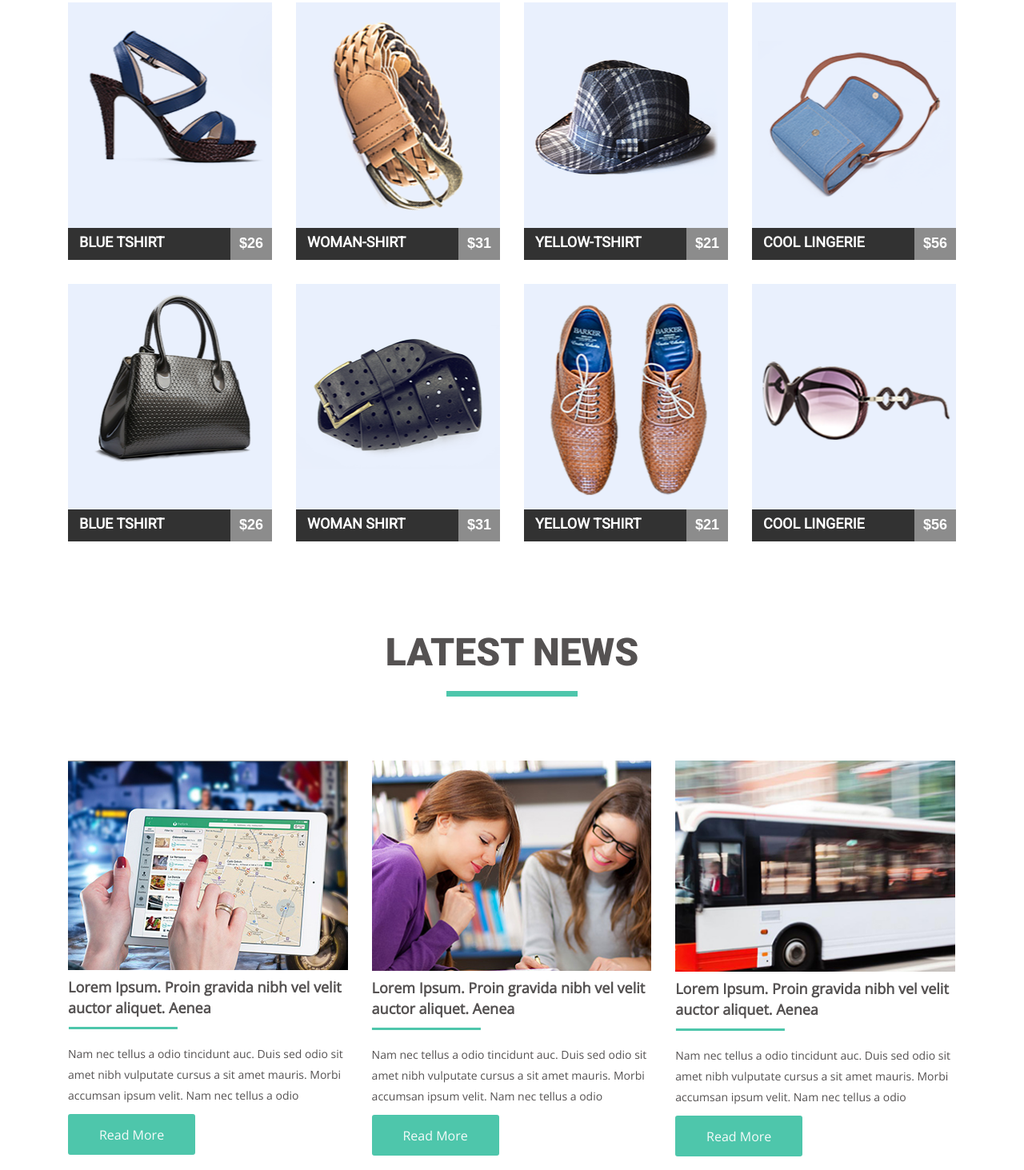
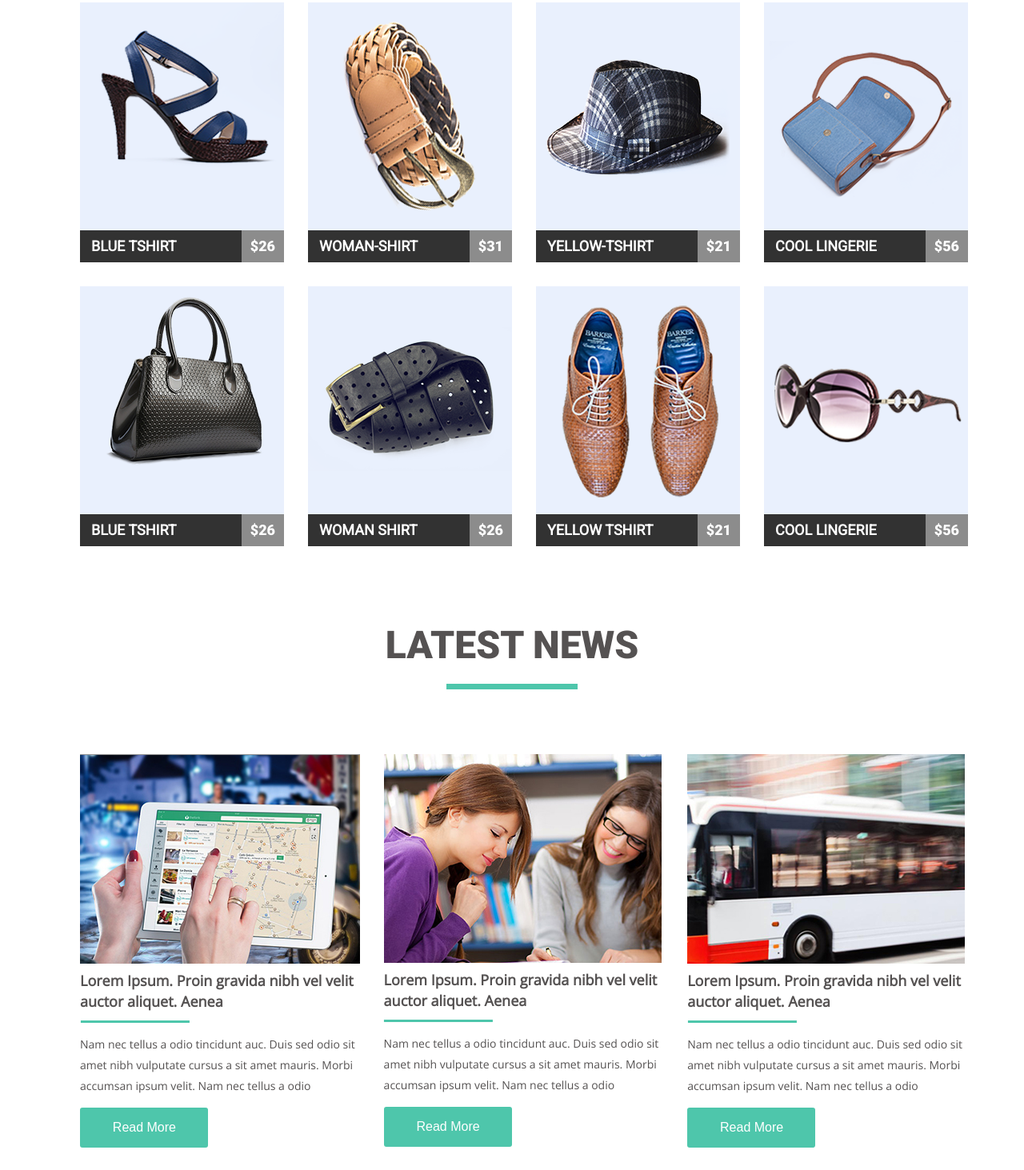
Before and after one commit to isoyev-km/goit-fe-course, a plain HTML site: page homework-04/index.html in a window 1280 px wide. Shown: the part 321-1784 px from the top of the page at 80% size. Drawn offline with nearby package versions, Linux system fonts and the light colour scheme; files whose address does not match are found by name.

Commit message:
hw4-redo

```diff
--- a/homework-04/css/styles.css
+++ b/homework-04/css/styles.css
@@ -38,22 +38,18 @@ body {
   clear: both;
 }
 
-#wrapper {
-  max-width: 1170px;
+.wrapper {
+  width: 1170px;
   padding: 0 15px;
+  padding-top: 33px;
   margin: 0 auto;
+
 }
 
 /* HEADER SECTION  */
 
 .page-header {
-  max-width: 1170px;
-  margin: 0 15px;
-  padding: 0;
-}
-
-.nav-list {
-  margin-top: 33px;
+  padding: 0 15px;
 }
 
 .site-logo {
@@ -71,7 +67,6 @@ body {
 }
 
 .site-navigation {
-  width: 520px;
   margin: 0;
   padding: 0;
   list-style: none;
@@ -97,20 +92,19 @@ body {
 
 /* FEATURES SECTION */
 
-h2 {
+.featured-products {
   position: relative;
   text-align: center;
   text-transform: uppercase;
   color: #515151;
   margin-top: 93px;
   font-family: "Roboto-Black", sans-serif;
-  font-weight: 600;
   font-size: 48px;
   line-height: 32px;
   padding-bottom: 39px;
 }
 
-h2::after {
+.featured-products::after {
   position: absolute;
   bottom: 0;
   left: 50%;
@@ -121,22 +115,16 @@ h2::after {
   background: #4ec6ab;
 }
 
-img {
-  vertical-align: top;
-  min-width: 100%;
-  height: auto;
-}
-
 .container {
-  max-width: 1170px;
+  width: 1140px;
   padding: 0 15px;
   margin: 0 auto;
   display: block;
 }
 
 .card-list {
-  max-width: 1170px;
-  margin: 0 -15px;
+  width: 1140px;
+  margin: 0 0px;
   overflow: hidden;
   margin-top: 92px;
 }
@@ -154,51 +142,62 @@ img {
 
 .card-img {
   background: #e9f0fd;
-  height: 282px;
   position: relative;
 }
 
-.card-img img {
-  position: relative;
-  top: 50%;
-  left: 50%;
-  transform: translate(-50%, -50%);
-}
-
 .card-footer {
-  position: relative;
   overflow: hidden;
   color: #fff;
   background: #323232;
   height: 40px;
+  font-family: "Roboto-Black", sans-serif;
 }
 
 .card-name {
-  position: absolute;
-  top: 50%;
-  margin-top: -0.625em;
-  text-transform: uppercase;
   font-family: "Roboto";
+  color: #fff;
   font-size: 18px;
-  padding-left: 14px;
+  line-height: 32px;
+  padding: 4px 14px;
+  margin: 0;
 }
 
 .card-price {
   float: right;
   background-color: rgba(255, 255, 255, 0.44);
   font-size: 18px;
-  position: relative;
-  top: 25%;
-  margin-top: -0.625em;
-  padding: 11px;
+  line-height: 32px;
+  padding: 4px 11px;
+  font-weight: bold;
 }
 
 /* LATEST-NEWS SECTION */
+.latest-news {
+  list-style: none;
+  margin-top: 66px;
+  padding: 0;
+}
 
 .news-header {
+  position: relative;
+  text-align: center;
+  text-transform: uppercase;
   font-size: 48px;
   color: #555252;
-  font-weight: bold;
+  margin: 0;
+  font-family: "Roboto-Black", sans-serif;
+  padding-bottom: 28px;
+}
+
+.news-header::after {
+  position: absolute;
+  bottom: 0;
+  left: 50%;
+  transform: translatex(-50%);
+  content: "";
+  height: 7px;
+  width: 164px;
+  background: #4ec6ab;
 }
 
 .news-link {
@@ -209,15 +208,12 @@ img {
   text-transform: none;
 }
 
-.news-img {
-  margin-bottom: -10px;
-}
-
 .news-name {
   position: relative;
   padding-bottom: 14px;
   font-family: "Open Sans", sans-serif;
   font-size: 18px;
+  margin: 0;
 }
 
 .news-name::after {
@@ -231,17 +227,10 @@ img {
   background: #4ec6ab;
 }
 
-.latest-news {
-  list-style: none;
-  margin-top: 80px;
-  padding: 0;
-}
-
 .news-list {
   max-width: 1140px;
-  margin: 0 -15px;
   overflow: hidden;
-  margin-top: 41px;
+  margin-top: 81px;
   position: absolute;
   line-height: 26px;
   font-size: 14px;
@@ -256,15 +245,22 @@ img {
   width: 33.3%;
 }
 
-.button > button {
-  margin-top: 10px;
-  margin-bottom: 14px;
-  font-size: 16px;
-  line-height: 26px;
-  color: #f6fbfa;
-  background-color: #4ec6ab;
-  width: 159px;
-  height: 51px;
+.button-box {
+  width: 160px;
+  height: 50px;
   border: 1px;
   border-radius: 3px;
+  background-color: #4ec6ab;
+  text-align: center;
+  position: relative;
 }
+
+.button {
+  text-transform: none;
+  font-size: 16px;
+  color: #ffffff;
+  font-weight: normal;
+  position: absolute;
+  top: 25%;
+  right: 25%;
+}
--- a/homework-04/index.html
+++ b/homework-04/index.html
@@ -16,7 +16,7 @@
     <title>Document</title>
   </head>
   <body>
-    <div id="wrapper">
+    <div class="wrapper">
       <header class="page-header">
         <nav class="nav-list">
           <a href="#" class="site-logo">mart</a>
@@ -45,7 +45,7 @@
       <main>
         <section class="cards">
           <div class="container">
-            <h2>featured products</h2>
+            <h2 class="featured-products">featured products</h2>
             <div class="card-list">
               <div class="card">
                 <a href="#" class="card-item">
@@ -57,11 +57,13 @@
                       height="282"
                     />
                   </div>
+                </a>
                   <div class="card-footer">
-                    <span class="card-name">blue tshirt</span>
                     <span class="card-price">$26</span>
+                    <a href="#" class="footer-name">
+                      <h3 class="card-name">blue tshirt</h3>
+                    </a>
                   </div>
-                </a>
               </div>
               <div class="card">
                 <a href="#" class="card-item">
@@ -73,11 +75,13 @@
                       height="282"
                     />
                   </div>
+                </a>
                   <div class="card-footer">
-                    <span class="card-name">woman-shirt</span>
                     <span class="card-price">$31</span>
+                    <a href="#" class="footer-name">
+                      <h3 class="card-name">woman-shirt</h3>
+                    </a>
                   </div>
-                </a>
               </div>
               <div class="card">
                 <a href="#" class="card-item">
@@ -89,11 +93,13 @@
                       height="282"
                     />
                   </div>
+                </a>
                   <div class="card-footer">
-                    <span class="card-name">yellow-tshirt</span>
                     <span class="card-price">$21</span>
+                    <a href="#" class="footer-name">
+                      <h3 class="card-name">yellow-tshirt</h3>
+                    </a>
                   </div>
-                </a>
               </div>
               <div class="card">
                 <a href="#" class="card-item">
@@ -105,11 +111,13 @@
                       height="282"
                     />
                   </div>
+                </a>
                   <div class="card-footer">
-                    <span class="card-name">cool lingerie</span>
                     <span class="card-price">$56</span>
+                    <a href="#" class="footer-name">
+                      <h3 class="card-name">cool lingerie</h3>
+                    </a>
                   </div>
-                </a>
               </div>
               <div class="card">
                 <a href="#" class="card-item">
@@ -121,11 +129,13 @@
                       height="282"
                     />
                   </div>
+                </a>
                   <div class="card-footer">
-                    <span class="card-name">blue tshirt</span>
                     <span class="card-price">$26</span>
+                    <a href="#" class="footer-name">
+                      <h3 class="card-name">blue tshirt</h3>
+                    </a>
                   </div>
-                </a>
               </div>
               <div class="card">
                 <a href="#" class="card-item">
@@ -137,27 +147,31 @@
                       height="282"
                     />
                   </div>
+                </a>
                   <div class="card-footer">
-                    <span class="card-name">woman shirt</span>
-                    <span class="card-price">$31</span>
+                    <span class="card-price">$26</span>
+                    <a href="#" class="footer-name">
+                      <h3 class="card-name">woman shirt</h3>
+                    </a>
                   </div>
-                </a>
               </div>
               <div class="card">
                 <a href="#" class="card-item">
                   <div class="card-img">
                     <img
                       src="img/featured/yellow-tshirt-bottom.png"
-                      alt="yellow-shirt-bottom"
+                      alt="yellow-shirt"
                       width="255"
                       height="282"
                     />
                   </div>
+                </a>
                   <div class="card-footer">
-                    <span class="card-name">yellow tshirt</span>
                     <span class="card-price">$21</span>
+                    <a href="#" class="footer-name">
+                      <h3 class="card-name">yellow tshirt</h3>
+                    </a>
                   </div>
-                </a>
               </div>
               <div class="card">
                 <a href="#" class="card-item">
@@ -169,11 +183,13 @@
                       height="282"
                     />
                   </div>
+                </a>
                   <div class="card-footer">
-                    <span class="card-name">cool lingerie</span>
                     <span class="card-price">$56</span>
+                    <a href="#" class="footer-name">
+                      <h3 class="card-name">cool lingerie</h3>
+                    </a>
                   </div>
-                </a>
               </div>
             </div>
           </div>
@@ -183,62 +199,56 @@
             <h2 class="news-header">latest news</h2>
             <div class="news-list">
               <div class="news-item">
-                <a href="#" class="news-link">
-                  <div class="news-img">
-                    <img src="img/latest-news/tablet.jpg" alt="tablet" /></div
-                ></a>
+                <a href="#" class="news-link" >
+                    <img src="img/latest-news/tablet.jpg" alt="tablet" /></a>
                 <div class="news-footer">
                   <h3 class="news-name">
                     Lorem Ipsum. Proin gravida nibh vel velit auctor aliquet.
                     Aenea
                   </h3>
-                  <span.news-description>
+                 <p class="news-description">
                     Nam nec tellus a odio tincidunt auc. Duis sed odio sit amet
                     nibh vulputate cursus a sit amet mauris. Morbi accumsan
                     ipsum velit. Nam nec tellus a odio
-                  </span.news-description>
-                  <div class="button">
-                    <button>Read More</button>
+                 </p>
+                 <div class="button-box">
+                   <a href="#" class="button">Read More</a>
                  </div>
                 </div>
               </div>
               <div class="news-item">
                 <a href="#" class="news-link">
-                  <div class="news-img">
-                    <img src="img/latest-news/writing.jpg" alt="writing" /></div
-                ></a>
+                    <img src="img/latest-news/writing.jpg" alt="writing" /></a>
                 <div class="news-footer">
                   <h3 class="news-name">
                     Lorem Ipsum. Proin gravida nibh vel velit auctor aliquet.
                     Aenea
                   </h3>
-                  <span.news-description>
+                  <p class="news-description">
                     Nam nec tellus a odio tincidunt auc. Duis sed odio sit amet
                     nibh vulputate cursus a sit amet mauris. Morbi accumsan
                     ipsum velit. Nam nec tellus a odio
-                  </span.news-description>
-                  <div class="button">
-                    <button>Read More</button>
+                  </p>
+                  <div class="button-box">
+                    <a href="#" class="button">Read More</a>
                   </div>
                 </div>
               </div>
               <div class="news-item">
                 <a href="#" class="news-link">
-                  <div class="news-img">
-                    <img src="img/latest-news/bus.jpg" alt="tablet" /></div
-                ></a>
+                    <img src="img/latest-news/bus.jpg" alt="bus" /></a>
                 <div class="news-footer">
                   <h3 class="news-name">
                     Lorem Ipsum. Proin gravida nibh vel velit auctor aliquet.
                     Aenea
                   </h3>
-                  <span.news-description>
+                  <p class="news-description">
                     Nam nec tellus a odio tincidunt auc. Duis sed odio sit amet
                     nibh vulputate cursus a sit amet mauris. Morbi accumsan
                     ipsum velit. Nam nec tellus a odio
-                  </span.news-description>
-                  <div class="button">
-                    <button>Read More</button>
+                 </p>
+                 <div class="button-box">
+                   <a href="#" class="button">Read More</a>
                  </div>
                 </div>
               </div>
```
Also changed, not shown: homework-04/fonts/OpenSans-Light.ttf (added). Lines whose indentation alone changed are shown as unchanged.
